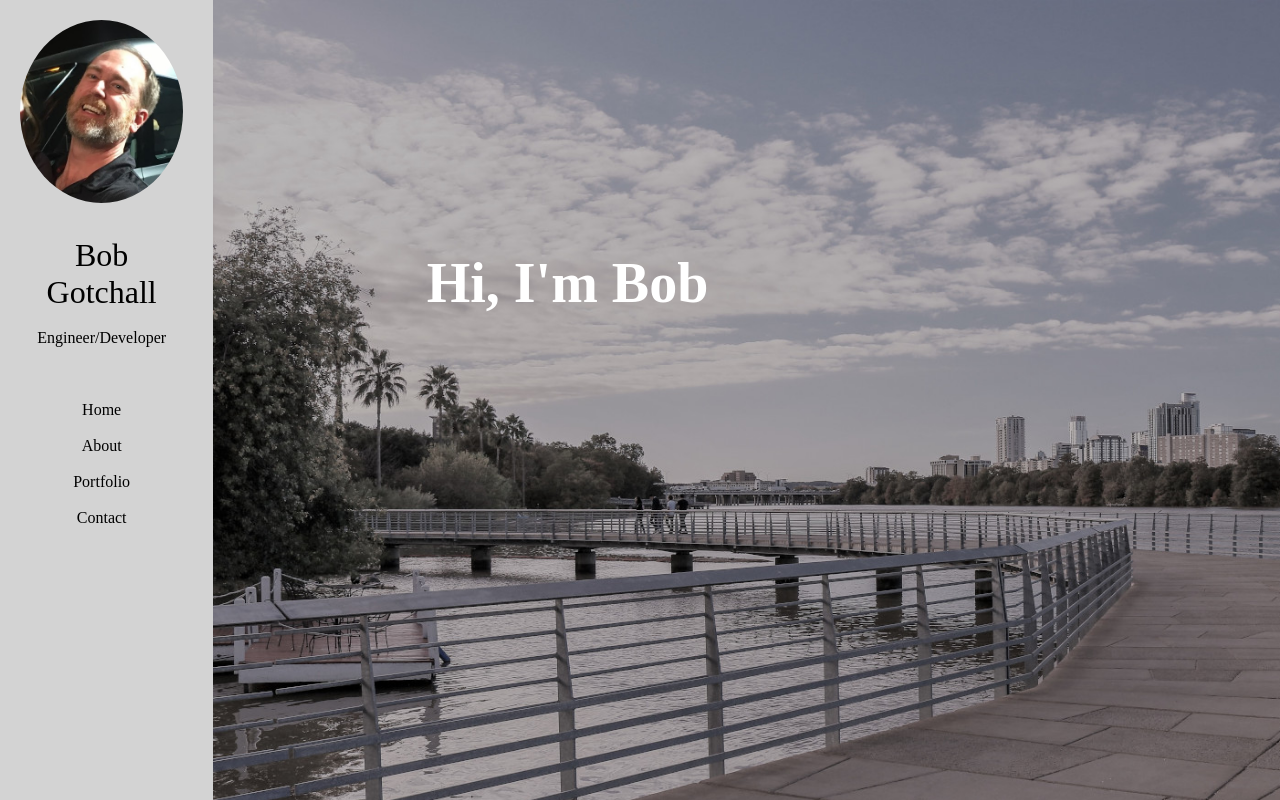
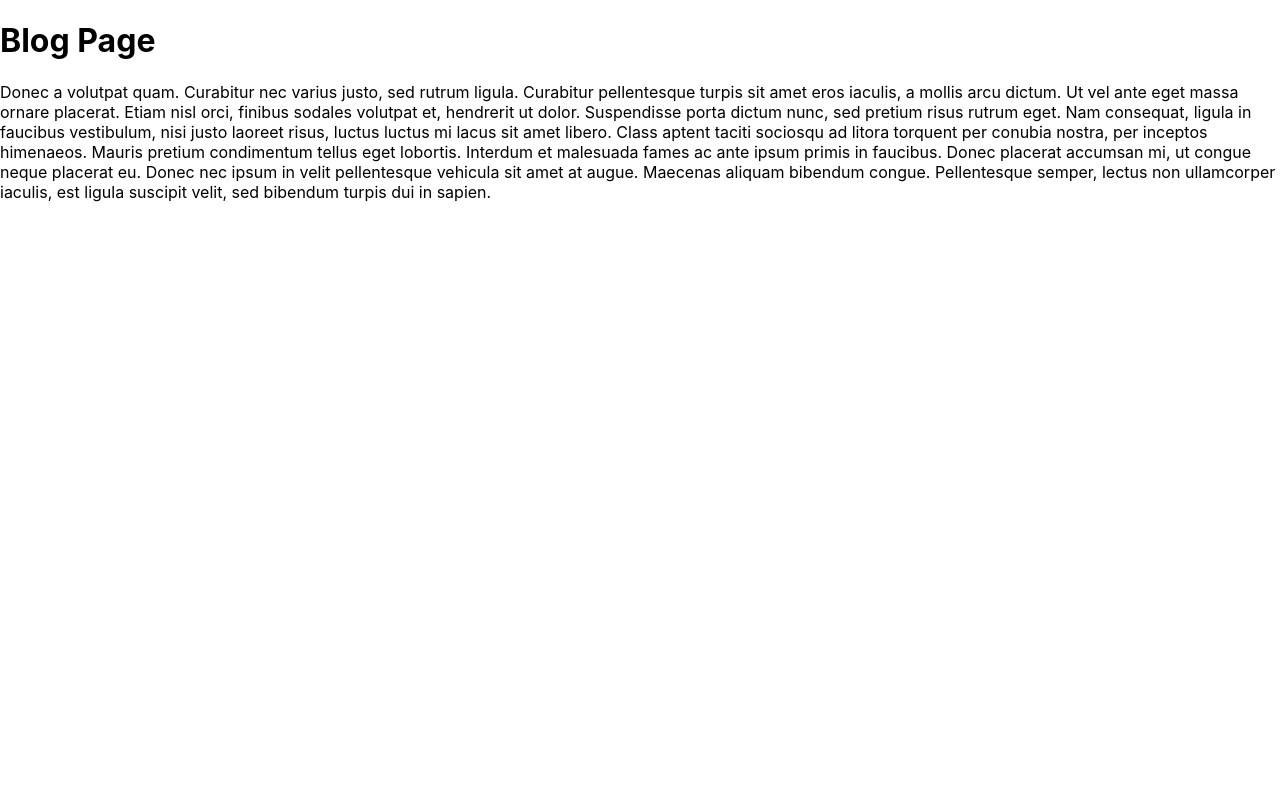
Before and after one commit to bgotchall/profile_page, a React (Create React App) app: page / in a window 1280 px wide. Shown: the top 800 px of the page. Built offline with nearby package versions, Linux system fonts and the light colour scheme.

Commit message:
testing rollback

```diff
--- a/src/App.js
+++ b/src/App.js
@@ -2,8 +2,8 @@ import React from "react";
 import { BrowserRouter as Router, Route } from "react-router-dom";
 
 import Home from "./components/pages/Home";
-import About from "./components/pages/About";
-// import Blog from "./components/pages/Blog";
+//import About from "./components/pages/About";
+ import Blog from "./components/pages/Blog";
 // import Contact from "./components/pages/Contact";
 // import Portfolio from "./components/pages/Portfolio";
 // import Skills from "./components/pages/Skills";
@@ -15,9 +15,9 @@ function App() {
       <Router>
         <div>
 
-          <Route exact path="/" component={Home} />
+          <Route exact path="/" component={Blog} />
           {/* <Route exact path="http://www.bgotchall.com" component={Home} /> */}
-          <Route exact path="/about" component={About} />
+          {/* <Route exact path="/about" component={About} /> */}
           {/* <Route exact path="/blog" component={Blog} />
           <Route exact path="/portfolio" component={Portfolio} />
           <Route exact path="/skills" component={Skills} />
```
Also changed, not shown: src/components/pages/dumb.js (added).
